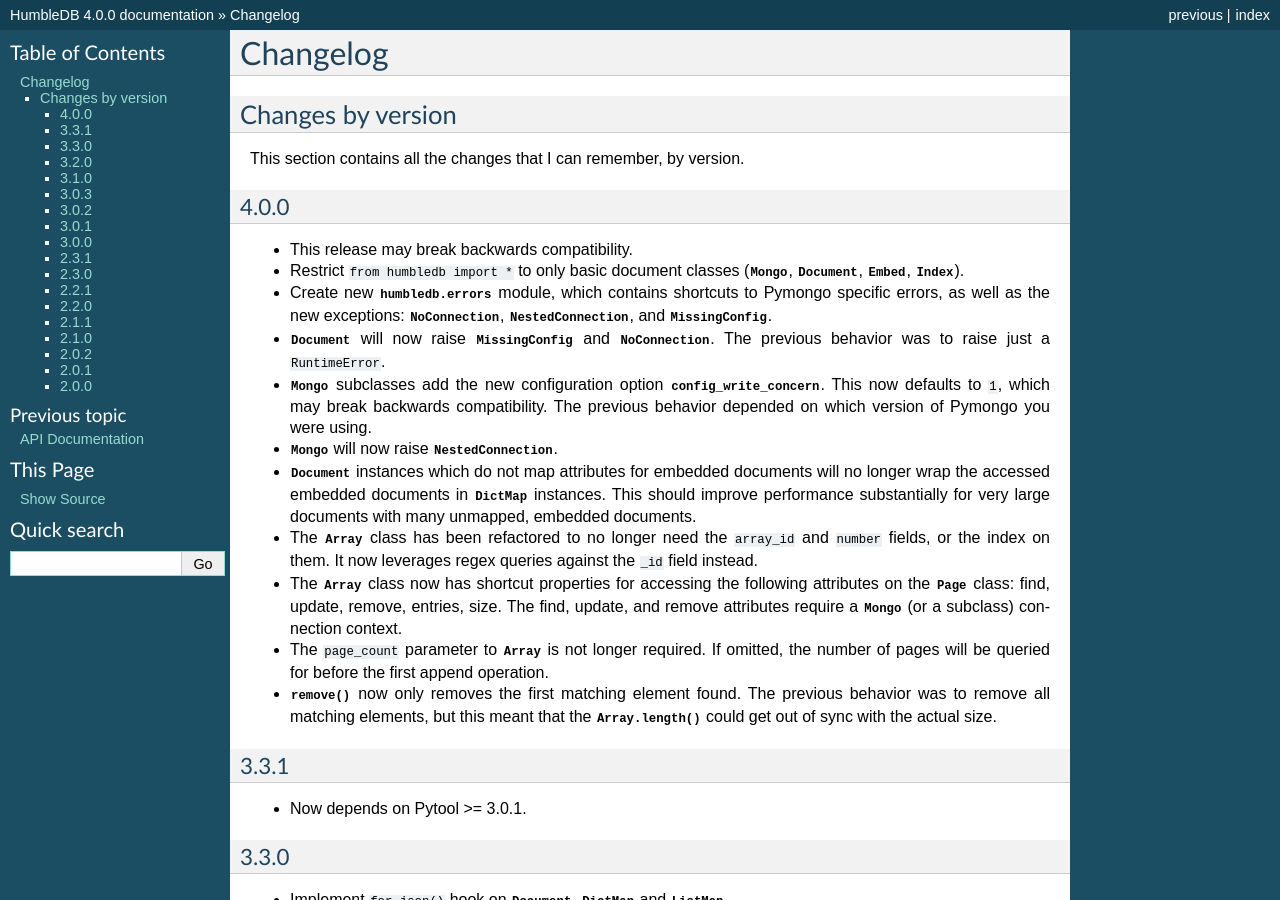
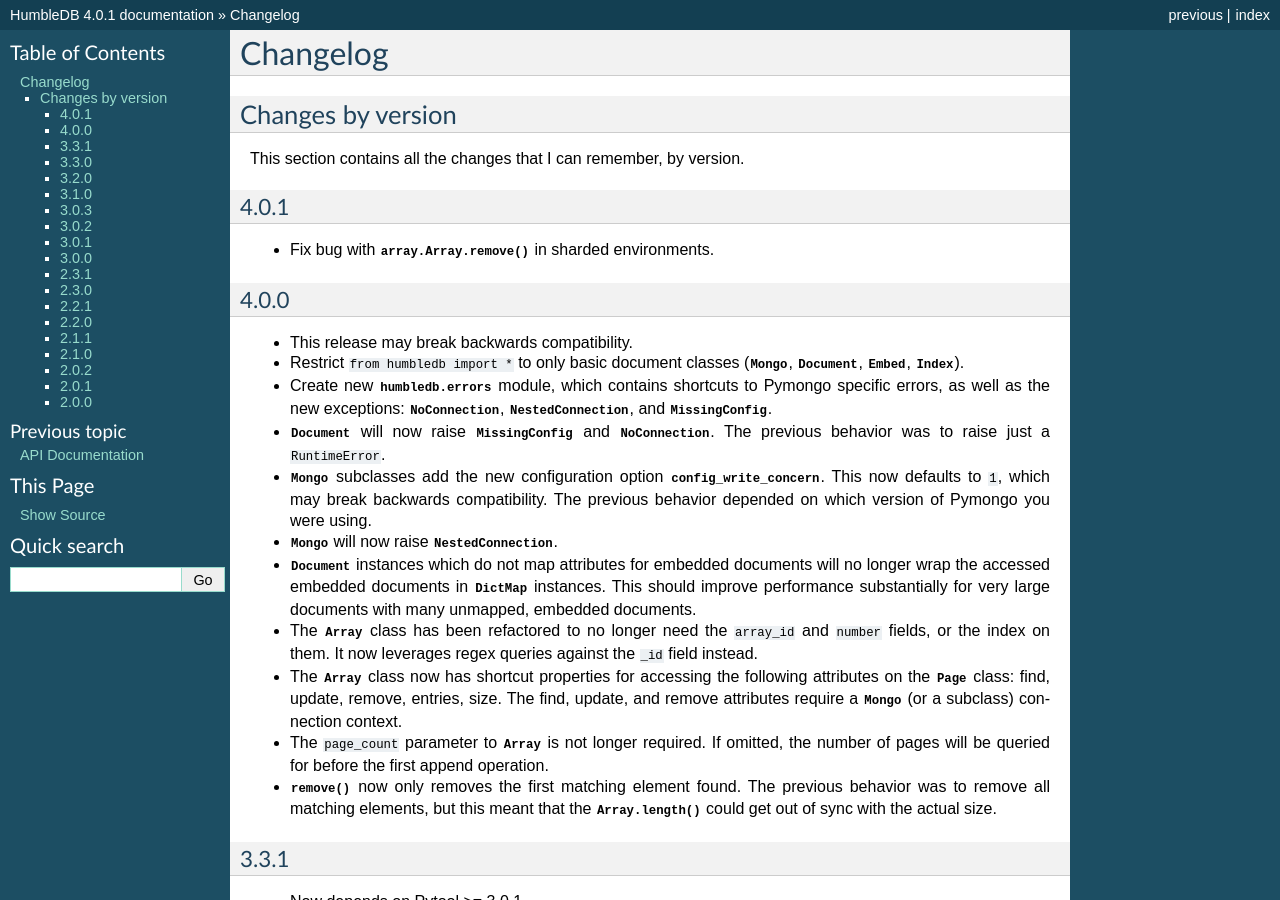
Before and after one commit to shakefu/humbledb, a Sphinx documentation site: the page built from docs/changes.rst, in a window 1280 px wide and 900 px high. Built offline with Sphinx 7.4.7, drawn with Linux system fonts in a browser that asks for light colours; some of the changed text lies outside the part shown.

Commit message:
Release 4.0.1

```diff
--- a/docs/changes.rst
+++ b/docs/changes.rst
@@ -5,6 +5,13 @@
 ==================
 
 This section contains all the changes that I can remember, by version.
+
+4.0.1
+-----
+
+.. currentmodule:: humbledb
+
+- Fix bug with :meth:`array.Array.remove` in sharded environments.
 
 4.0.0
 -----
--- a/humbledb/__init__.py
+++ b/humbledb/__init__.py
@@ -18,7 +18,7 @@
 limitations under the License.
 
 """
-__version__ = '4.0.0'
+__version__ = '4.0.1'
 
 
 # We only want to allow * imports for the most common classes. If you want
```
